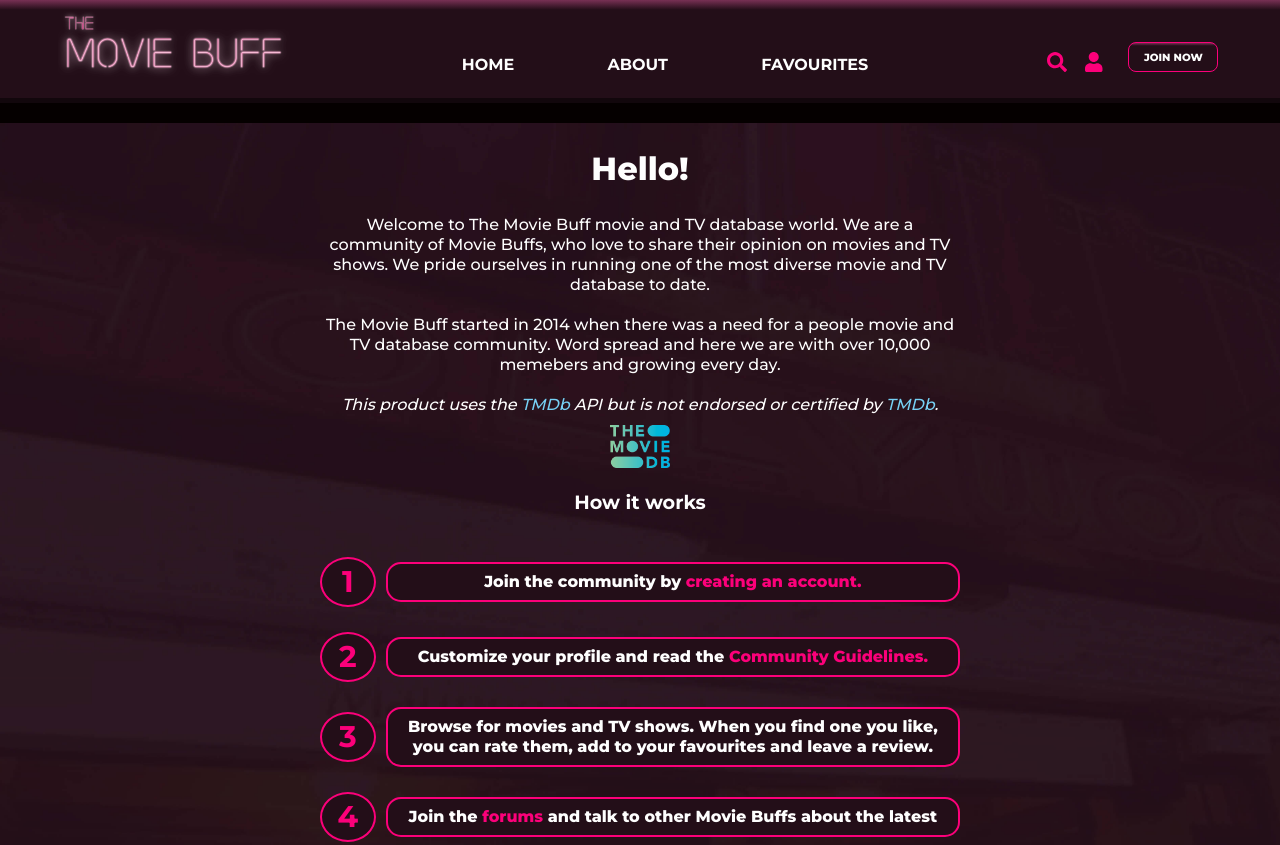
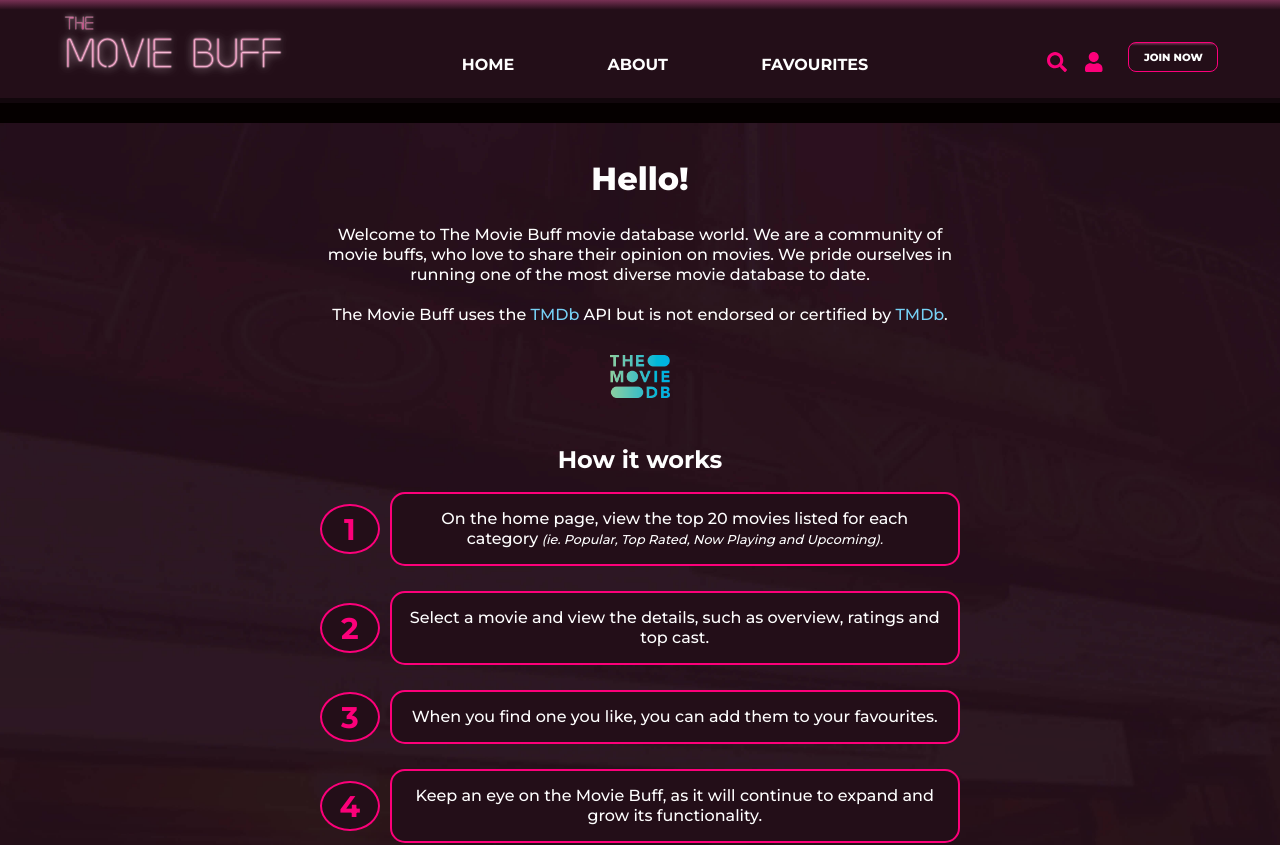
Before and after one commit to jennyesc/movieBuff, a React (Create React App) app: page /movieBuff/about in a window 1280 px wide. Shown: the top 845 px of the page. Built offline with nearby package versions, Linux system fonts and the light colour scheme; what use-global-hook would draw is missing.

Commit message:
About page update

```diff
--- a/src/components/About.js
+++ b/src/components/About.js
@@ -12,57 +12,48 @@ function About () {
                             <div className="about-container">
                                 <div className="about-text">
                                     <h1 className="align-one">Hello!</h1>
-                                    <div className="p-one">
-                                        <p>Welcome to The Movie Buff movie and TV database world. We are a
-                                            community of Movie Buffs, who love to share their opinion on movies and TV shows.
-                                            We pride ourselves in running one of the
-                                            most diverse movie and TV database to date.
+
+                                        <p>Welcome to The Movie Buff movie database world. We are a
+                                            community of movie buffs, who love to share their opinion on movies.
+                                            We pride ourselves in running one of the most diverse movie database to date.
                                         </p>
-                                    </div>
-                                    <div className="p-two">
-                                        <p>The Movie Buff started in 2014 when there was a need for a people
-                                            movie and TV database community. Word spread and here we are with
-                                            over 10,000 memebers and growing every day.
+
+                                        <p>The Movie Buff uses the <span className="tmbd">TMDb</span> API but is
+                                        not endorsed or certified by <span className="tmbd"> TMDb</span>.
                                         </p>
-                                        <p className="italic">
-                                            This product uses the <span className="tmbd">TMDb</span> API but is not endorsed or certified by
-                                            <span className="tmbd"> TMDb</span>.
-                                        </p>
+
                                         <p>
                                             <img className="logo" src={logo} alt="The Movie Database logo"></img>
                                         </p>
-                                    </div>
+
                                         <h5 className="align-two">How it works</h5>
 
                                     <div className="btn-container">
-                                        <div className="btn-one">
+                                        <div className="single-btn">
                                             <p className="circle">1</p>
-                                            <button className="btn">
-                                                <p>Join the community by
-                                                <span className="color"> creating an account.</span></p>
-                                            </button>
+                                            <div className="btn">
+                                                <p>On the home page, view the top 20 movies listed for each category
+                                                <span className="ie"> (ie. Popular, Top Rated, Now Playing and Upcoming).</span></p>
+                                            </div>
                                         </div>
-                                        <div className="btn-two">
+                                        <div className="single-btn">
                                             <p className="circle">2</p>
-                                            <button className="btn">
-                                                <p>Customize your profile and read the
-                                                <span className="color">  Community Guidelines. </span></p>
-                                            </button>
+                                            <div className="btn">
+                                                <p>Select a movie and view the details, such as overview, ratings and top cast.</p>
+                                            </div>
                                         </div>
-                                        <div className="btn-three">
+                                        <div className="single-btn">
                                             <p className="circle">3</p>
-                                            <button className="btn">
-                                                <p>Browse for movies and TV shows. When you find one you like,
-                                                    you can rate them, add to your favourites and leave a review.</p>
-                                            </button>
+                                            <div className="btn">
+                                                <p>When you find one you like, you can add them to your favourites.</p>
+                                            </div>
                                         </div>
-                                        <div className="btn-four">
+                                        <div className="single-btn">
                                             <p className="circle">4</p>
-                                            <button className="btn">
-                                                <p>Join the
-                                                <span className="color"> forums </span>
-                                                and talk to other Movie Buffs about the latest</p>
-                                            </button>
+                                            <div className="btn">
+                                                <p> Keep an eye on the Movie Buff, as it will continue to expand and grow
+                                                 its functionality.</p>
+                                            </div>
                                         </div>
 
                                     </div>
--- a/src/styles/components/_about.scss
+++ b/src/styles/components/_about.scss
@@ -20,40 +20,31 @@ main{
             }
 
             .about-container{
+               display: flex;
+               flex-wrap: nowrap;
+               align-items: center;
+               justify-content: center;
 
                 .about-text{
                     .align-one{
                         text-align: center;
                         font-size: 2rem;
-                        padding: 30px 0px 30px 0px;
+                        padding: 40px 0 30px 0px;
                     }
 
-                    .p-one{
-                        text-align: center;
-                        padding: 0px 15px 20px 15px;
-                        font-weight: $fontMed;
-                        font-size: 0.95rem;
-                        line-height: 1.25;
-                    }
-
-                    .p-two{
+                    p{
                         text-align: center;
                         padding: 0px 15px 20px 15px;
                         font-weight: $fontMed;
                         font-size: 0.95rem;
                         line-height: 1.25;
 
-                        .italic{
-                            padding-top: 20px;
-                            font-style: italic;
-
-                            .tmbd{
-                                color: #77D1F5;
-                            }
+                        .tmbd{
+                            color: #77D1F5;
                         }
 
                         .logo{
-                            max-width: 40px;
+                            max-width: 60px;
                             padding-top: 10px;
                         }
                     }
@@ -61,19 +52,19 @@ main{
                     .align-two{
                         text-align: center;
                         font-weight: $fontBold;
-                        font-size: 1.2rem;
-                        padding-bottom: 25px;
+                        font-size: 1.5rem;
+                        margin-top: 25px;
                     }
 
                     .btn-container{
                         padding: 20px 15px 0 15px;
 
-                        .btn-one, .btn-two, .btn-three, .btn-four {
+                        .single-btn {
                             display: flex;
                             align-items: center;
                             .circle{
                                 margin: 0px 10px 25px 0px;
-                                padding:  8px;
+                                padding:  5px;
                                 background-color: $darkPurple;
                                 border-radius: 50%;
                                 width: 60px;
@@ -84,18 +75,25 @@ main{
                                 font-weight: $fontBold;
                                 font-size: 1.87rem;
                             }
-
+                            p{
+                                padding:0;
+                            }
                             .btn{
                                 margin: 0px 0 25px 0px;
                                 background-color: $darkPurple;
-                                font-weight: $fontExtra;
+                                font-weight: $fontReg;
                                 font-size: 0.875rem;
-                                line-height: 1.25rem;
+                                line-height: 1.35rem;
                                 color: $fontColor;
                                 border-radius: 15px;
                                 border: solid 2px $iconColor;
-                                padding: 8px;
-                                width: 100%;
+                                padding: 15px;
+                                width: 90%;
+
+                                .ie{
+                                    font-style: italic;
+                                    font-size: 0.8rem
+                                }
 
                                 .color{
                                     color: $iconColor;
```
